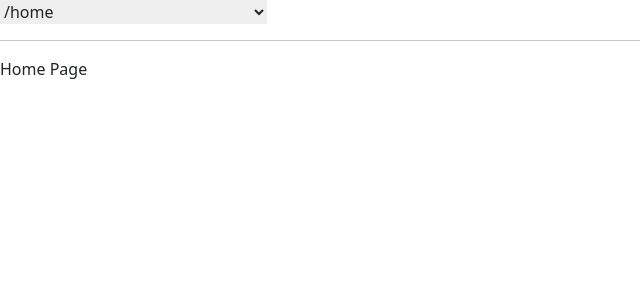
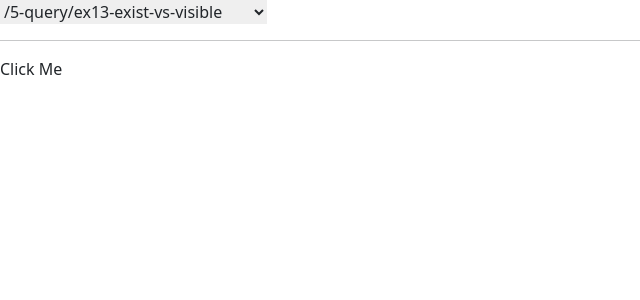
Before and after one commit to video-corsi/e2e-test-in-cypress-react, a React (Vite) app: page /5-query/ex13-exist-vs-visible in a window 1280 px wide. Before the commit this address led to /home. Shown: the top 300 px of the page, without its empty margins (0-640 px from the left). Built offline with nearby package versions, Linux system fonts and the light colour scheme.

Commit message:
add 5-query/ex13-exit-vs-visible

```diff
--- /dev/null
+++ b/src/examples/5-query/Ex13ExistVsVisible.tsx
@@ -0,0 +1,15 @@
+import { useState } from 'react';
+
+export default function () {
+  const [clicked, setClicked] = useState(false);
+
+  return (
+    <div>
+      {clicked && <div>Button Clicked!</div>}
+
+      <button onClick={() => setClicked(prev => !prev)}>
+        Click Me
+      </button>
+    </div>
+  )
+}
--- a/src/routes.tsx
+++ b/src/routes.tsx
@@ -5,7 +5,6 @@ import Ex1ChaiJQuery from './examples/2-asserting/Ex1ChaiJquery';
 import Ex2ChaiImplicitSuject from './examples/2-asserting/Ex2ChaiImplicitSuject';
 import Ex3BeforeEach from './examples/2-asserting/Ex3BeforeEach';
 import Ex4AssertionDemo from './examples/2-asserting/Ex4AssertionDemo';
-import Ex14AutomaticWaiting from './examples/5-query/Ex14AutomaticWaiting';
 import Ex1Visit from './examples/5-query/Ex1Visit';
 import Ex2Get from "./examples/5-query/Ex2Get";
 import Ex3Contains from "./examples/5-query/Ex3Contains";
@@ -16,10 +15,12 @@ import Ex8Parent from "./examples/5-query/Ex8Parent";
 import Ex9Closest from "./examples/5-query/Ex9Closest";
 import {Ex10AWithin, Ex10BWithin} from "./examples/5-query/Ex10Within";
 import {Ex11ASibling, Ex11BSibling} from "./examples/5-query/Ex11Sibiling";
+import Ex12Alias from "./examples/5-query/Ex12Alias";
+import Ex13ExistVsVisible from "./examples/5-query/Ex13ExistVsVisible";
+import Ex14AutomaticWaiting from './examples/5-query/Ex14AutomaticWaiting';
 import Playground from './examples/Playground';
 import AntDemo from './pages/AntDemo';
 import Home from './pages/Home';
-import Ex12Alias from "./examples/5-query/Ex12Alias";
 
 
 export const routes = [
@@ -52,6 +53,7 @@ export const routes = [
   { path: "/5-query/ex11-a-sibling", element: <Ex11ASibling /> },
   { path: "/5-query/ex11-b-sibling", element: <Ex11BSibling /> },
   { path: "/5-query/ex12-alias", element: <Ex12Alias /> },
+  { path: "/5-query/ex13-exist-vs-visible", element: <Ex13ExistVsVisible /> },
   { path: "/5-query/ex14-automatic-waiting", element: <Ex14AutomaticWaiting /> },
   { path: '*', element: <Navigate to="home" /> },
 ];
```
Also changed, not shown: 1 other file (tests, documents, lock files or other folders).
